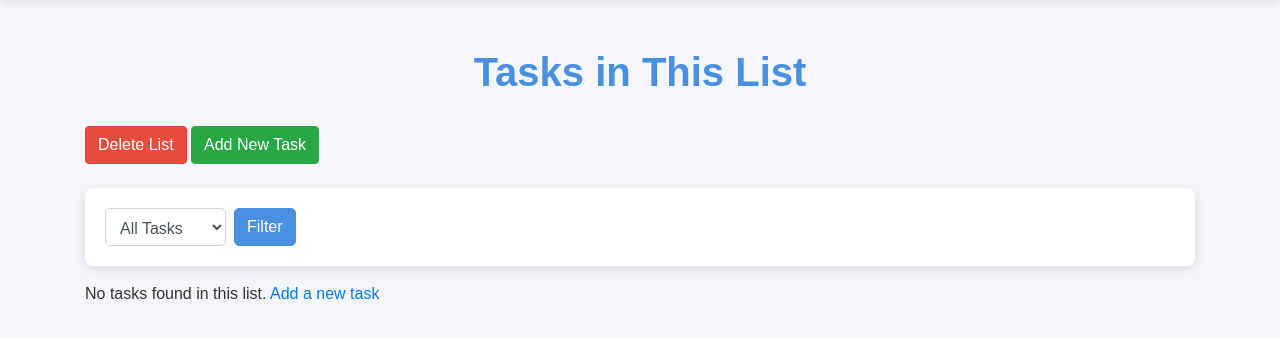
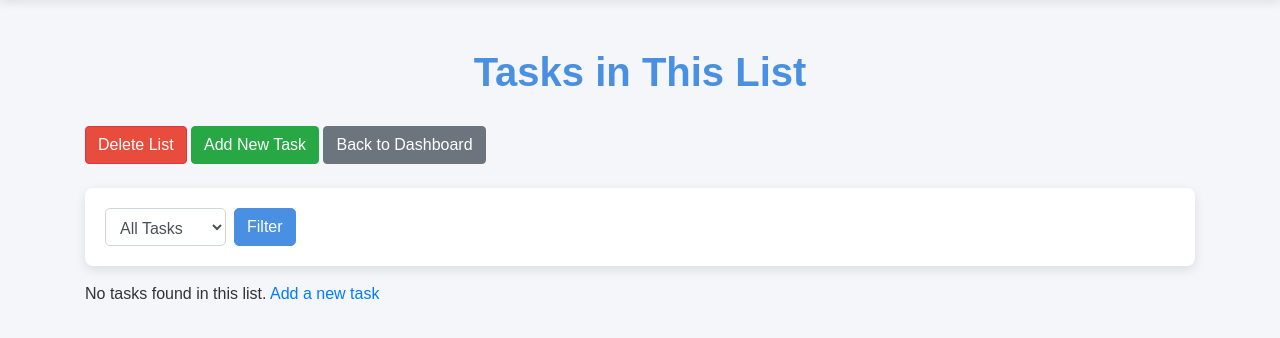
Before and after one commit to 1bgss/Todolist, a PHP site: page /view_list.php?list_id=1 in a window 1280 px wide. Shown: the part 60-398 px from the top of the page. Run offline with PHP 8.4, Linux system fonts and the light colour scheme; the visitor is signed in with stand-in values (Sample User, id 1); data that the repository does not hold is empty; some libraries are stand-ins or nearby versions.

Commit message:
Update view_list.php

```diff
--- a/view_list.php
+++ b/view_list.php
@@ -54,6 +54,7 @@ $tasks = $stmt->fetchAll(PDO::FETCH_ASSOC);
         <div class="mb-4">
             <a href="delete_list.php?list_id=<?= $list_id ?>" class="btn btn-danger" onclick="return confirm('Are you sure you want to delete this list?')">Delete List</a>
             <a href="create_task.php?list_id=<?= $list_id ?>" class="btn btn-success">Add New Task</a>
+            <a href="dashboard.php" class="btn btn-secondary">Back to Dashboard</a>
         </div>
 
         <form action="view_list.php" method="GET" class="form-inline mb-3">
```
